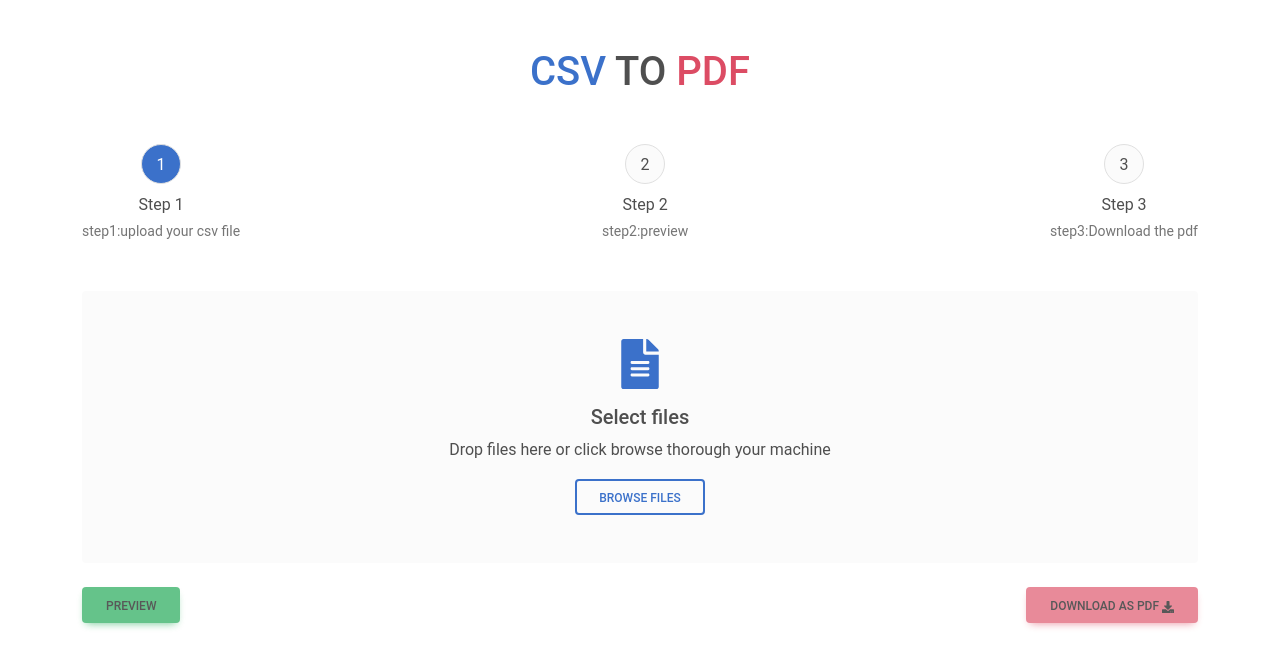
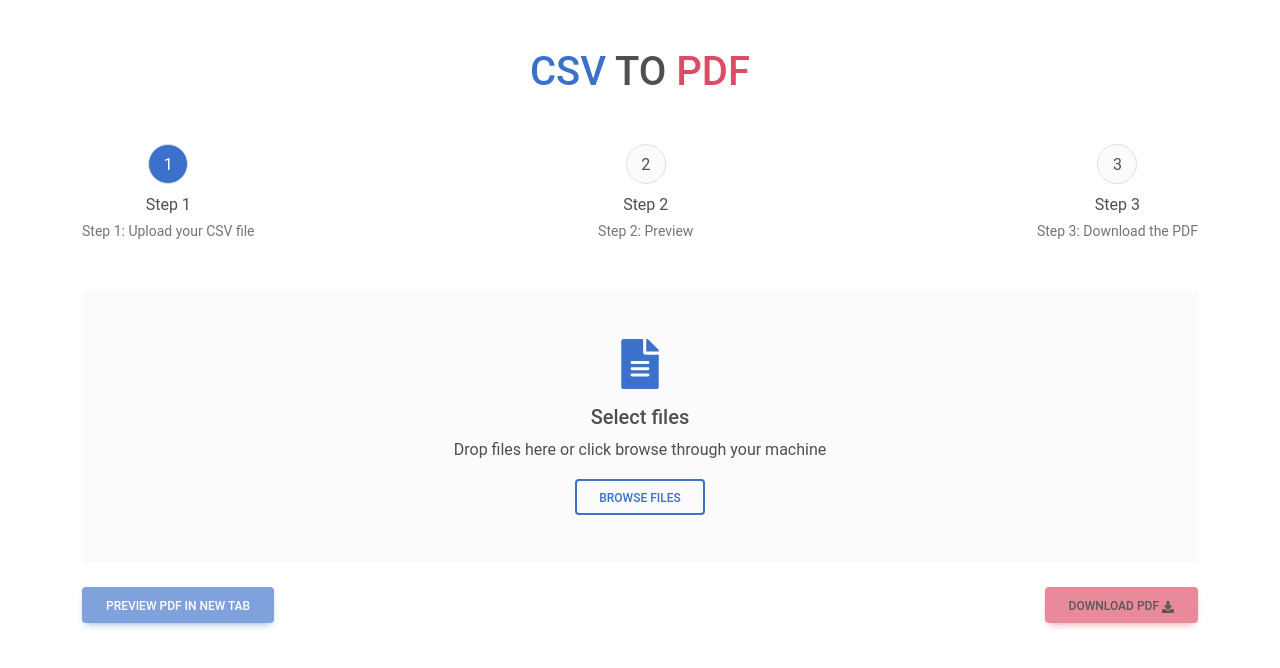
Before and after one commit to DeVka-K/BNI-Roster-2-, a React (Create React App) app in the folder bni_roster_frontend/: page /csv-to-pdf in a window 1280 px wide. Shown: the top 668 px of the page. Built offline with nearby package versions, Linux system fonts and the light colour scheme.

Commit message:
csvtopdf frontend

```diff
--- a/bni_roster_frontend/package.json
+++ b/bni_roster_frontend/package.json
@@ -12,6 +12,7 @@
     "@types/react": "^18.3.3",
     "@types/react-dom": "^18.3.0",
     "@types/react-router-dom": "^5.3.3",
+    "axios": "^1.7.2",
     "bootstrap": "^5.3.3",
     "mdb-react-ui-kit": "^8.0.0",
     "react": "^18.3.1",
--- a/bni_roster_frontend/src/Components/CsvtoPdf.tsx
+++ b/bni_roster_frontend/src/Components/CsvtoPdf.tsx
@@ -125,13 +125,128 @@
 
 
 
-import React, { useState } from 'react';
+// import React, { useState } from 'react';
+// import { Container, Button } from 'react-bootstrap';
+// import { FaFileAlt, FaDownload } from 'react-icons/fa';
+
+// const PDFGeneratorPage: React.FC = () => {
+//   const [file, setFile] = useState<File | null>(null);
+//   const [step, setStep] = useState<number>(1);
+
+//   const handleFileUpload = (event: React.ChangeEvent<HTMLInputElement>) => {
+//     const uploadedFile = event.target.files?.[0];
+//     if (uploadedFile && uploadedFile.type === 'text/csv') {
+//       setFile(uploadedFile);
+//       setStep(2);
+//     }
+//   };
+
+//   const handleDragOver = (event: React.DragEvent<HTMLDivElement>) => {
+//     event.preventDefault();
+//   };
+
+//   const handleDrop = (event: React.DragEvent<HTMLDivElement>) => {
+//     event.preventDefault();
+//     const droppedFile = event.dataTransfer.files[0];
+//     if (droppedFile && droppedFile.type === 'text/csv') {
+//       setFile(droppedFile);
+//       setStep(2);
+//     }
+//   };
+
+//   const handlePreview = () => {
+//     setStep(3);
+//   };
+
+//   return (
+//     <Container className="mt-5">
+//       <h1 className="text-center mb-5">
+//         <span className="text-primary">CSV</span> TO <span className="text-danger">PDF</span>
+//       </h1>
+
+//       <div className="d-flex justify-content-between mb-5">
+//         {[1, 2, 3].map((s) => (
+//           <div key={s} className="text-center">
+//             <div className={`rounded-circle border ${step >= s ? 'bg-primary text-white' : 'bg-light'}`} style={{width: '40px', height: '40px', lineHeight: '40px', margin: '0 auto'}}>
+//               {s}
+//             </div>
+//             <div className="mt-2">Step {s}</div>
+//             <small className="text-muted">
+//               {s === 1 ? 'step1:upload your csv file' :
+//                s === 2 ? 'step2:preview' : 'step3:Download the pdf'}
+//             </small>
+//           </div>
+//         ))}
+//       </div>
+
+//       <div className="bg-light p-5 rounded mb-4">
+//         <div
+//           onDragOver={handleDragOver}
+//           onDrop={handleDrop}
+//           className="text-center"
+//         >
+//           <FaFileAlt size={50} className="text-primary mb-3" />
+//           <h5>Select files</h5>
+//           <p>Drop files here or click browse thorough your machine</p>
+//           <input
+//             type="file"
+//             onChange={handleFileUpload}
+//             accept=".csv"
+//             style={{display: 'none'}}
+//             id="fileInput"
+//           />
+//           <label htmlFor="fileInput" className="btn btn-outline-primary">
+//             Browse Files
+//           </label>
+//         </div>
+//       </div>
+
+//       {step >= 2 && (
+//         <div className="bg-light p-3 rounded mb-4">
+//           <h5>Preview</h5>
+//           <div className="preview-content" style={{height: '200px', overflowY: 'auto'}}>
+//             {/* Placeholder for preview content */}
+//             <img src="path_to_preview_image.jpg" alt="Preview" className="img-fluid" />
+//           </div>
+//         </div>
+//       )}
+
+//       <div className="d-flex justify-content-between">
+//         <Button variant="success" onClick={handlePreview} disabled={!file}>
+//           Preview
+//         </Button>
+//         <Button variant="danger" disabled={step < 3}>
+//           Download as PDF <FaDownload />
+//         </Button>
+//       </div>
+//     </Container>
+//   );
+// };
+
+// export default PDFGeneratorPage;
+
+
+
+
+import React, { useState, useEffect } from 'react';
 import { Container, Button } from 'react-bootstrap';
 import { FaFileAlt, FaDownload } from 'react-icons/fa';
+import axios from 'axios';
 
 const PDFGeneratorPage: React.FC = () => {
   const [file, setFile] = useState<File | null>(null);
   const [step, setStep] = useState<number>(1);
+  const [previewUrl, setPreviewUrl] = useState<string>('');
+  const [downloadUrl, setDownloadUrl] = useState<string>('');
+  const [pdfId, setPdfId] = useState<string>('');
+  const [error, setError] = useState<string>('');
+  const [isLoading, setIsLoading] = useState<boolean>(false);
+
+  useEffect(() => {
+    if (file) {
+      handleUpload();
+    }
+  }, [file]);
 
   const handleFileUpload = (event: React.ChangeEvent<HTMLInputElement>) => {
     const uploadedFile = event.target.files?.[0];
@@ -154,8 +269,63 @@ const PDFGeneratorPage: React.FC = () => {
     }
   };
 
+  const handleUpload = async () => {
+    if (!file) return;
+
+    setIsLoading(true);
+    setError('');
+
+    const formData = new FormData();
+    formData.append('file', file);
+
+    try {
+      const response = await axios.post('http://localhost:4000/csv/upload', formData, {
+        headers: {
+          'Content-Type': 'multipart/form-data',
+        },
+      });
+
+      setPreviewUrl(response.data.previewUrl);
+      setDownloadUrl(response.data.downloadUrl);
+      setPdfId(response.data.pdfId);
+      setStep(3);
+    } catch (error) {
+      console.error('Error uploading file:', error);
+      setError('Error uploading and converting file. Please try again.');
+    } finally {
+      setIsLoading(false);
+    }
+  };
+
   const handlePreview = () => {
-    setStep(3);
+    if (!previewUrl) return;
+    window.open(previewUrl, '_blank');
+  };
+
+  const handleDownload = async () => {
+    if (!downloadUrl) return;
+
+    try {
+      const response = await axios.get(downloadUrl, {
+        responseType: 'blob',
+      });
+
+      const url = window.URL.createObjectURL(new Blob([response.data]));
+      const link = document.createElement('a');
+      link.href = url;
+      link.setAttribute('download', `${pdfId}.pdf`);
+      document.body.appendChild(link);
+      link.click();
+      link.remove();
+
+      // Refresh the page after download
+      setTimeout(() => {
+        window.location.reload();
+      }, 1000);
+    } catch (error) {
+      console.error('Error downloading file:', error);
+      setError('Error downloading file. Please try again.');
+    }
   };
 
   return (
@@ -167,13 +337,13 @@ const PDFGeneratorPage: React.FC = () => {
       <div className="d-flex justify-content-between mb-5">
         {[1, 2, 3].map((s) => (
           <div key={s} className="text-center">
-            <div className={`rounded-circle border ${step >= s ? 'bg-primary text-white' : 'bg-light'}`} style={{width: '40px', height: '40px', lineHeight: '40px', margin: '0 auto'}}>
+            <div className={`rounded-circle border ${step >= s ? 'bg-primary text-white' : 'bg-light'}`} style={{ width: '40px', height: '40px', lineHeight: '40px', margin: '0 auto' }}>
               {s}
             </div>
             <div className="mt-2">Step {s}</div>
             <small className="text-muted">
-              {s === 1 ? 'step1:upload your csv file' :
-               s === 2 ? 'step2:preview' : 'step3:Download the pdf'}
+              {s === 1 ? 'Step 1: Upload your CSV file' :
+               s === 2 ? 'Step 2: Preview' : 'Step 3: Download the PDF'}
             </small>
           </div>
         ))}
@@ -187,12 +357,12 @@ const PDFGeneratorPage: React.FC = () => {
         >
           <FaFileAlt size={50} className="text-primary mb-3" />
           <h5>Select files</h5>
-          <p>Drop files here or click browse thorough your machine</p>
+          <p>Drop files here or click browse through your machine</p>
           <input
             type="file"
             onChange={handleFileUpload}
             accept=".csv"
-            style={{display: 'none'}}
+            style={{ display: 'none' }}
             id="fileInput"
           />
           <label htmlFor="fileInput" className="btn btn-outline-primary">
@@ -201,22 +371,15 @@ const PDFGeneratorPage: React.FC = () => {
         </div>
       </div>
 
-      {step >= 2 && (
-        <div className="bg-light p-3 rounded mb-4">
-          <h5>Preview</h5>
-          <div className="preview-content" style={{height: '200px', overflowY: 'auto'}}>
-            {/* Placeholder for preview content */}
-            <img src="path_to_preview_image.jpg" alt="Preview" className="img-fluid" />
-          </div>
-        </div>
-      )}
+      {isLoading && <p className="text-center">Converting CSV to PDF...</p>}
+      {error && <p className="text-danger text-center">{error}</p>}
 
       <div className="d-flex justify-content-between">
-        <Button variant="success" onClick={handlePreview} disabled={!file}>
-          Preview
+        <Button variant="primary" onClick={handlePreview} disabled={!previewUrl}>
+          Preview PDF in New Tab
         </Button>
-        <Button variant="danger" disabled={step < 3}>
-          Download as PDF <FaDownload />
+        <Button variant="danger" onClick={handleDownload} disabled={!downloadUrl}>
+          Download PDF <FaDownload />
         </Button>
       </div>
     </Container>
```
Also changed, not shown: 1 other file (tests, documents, lock files or other folders).
